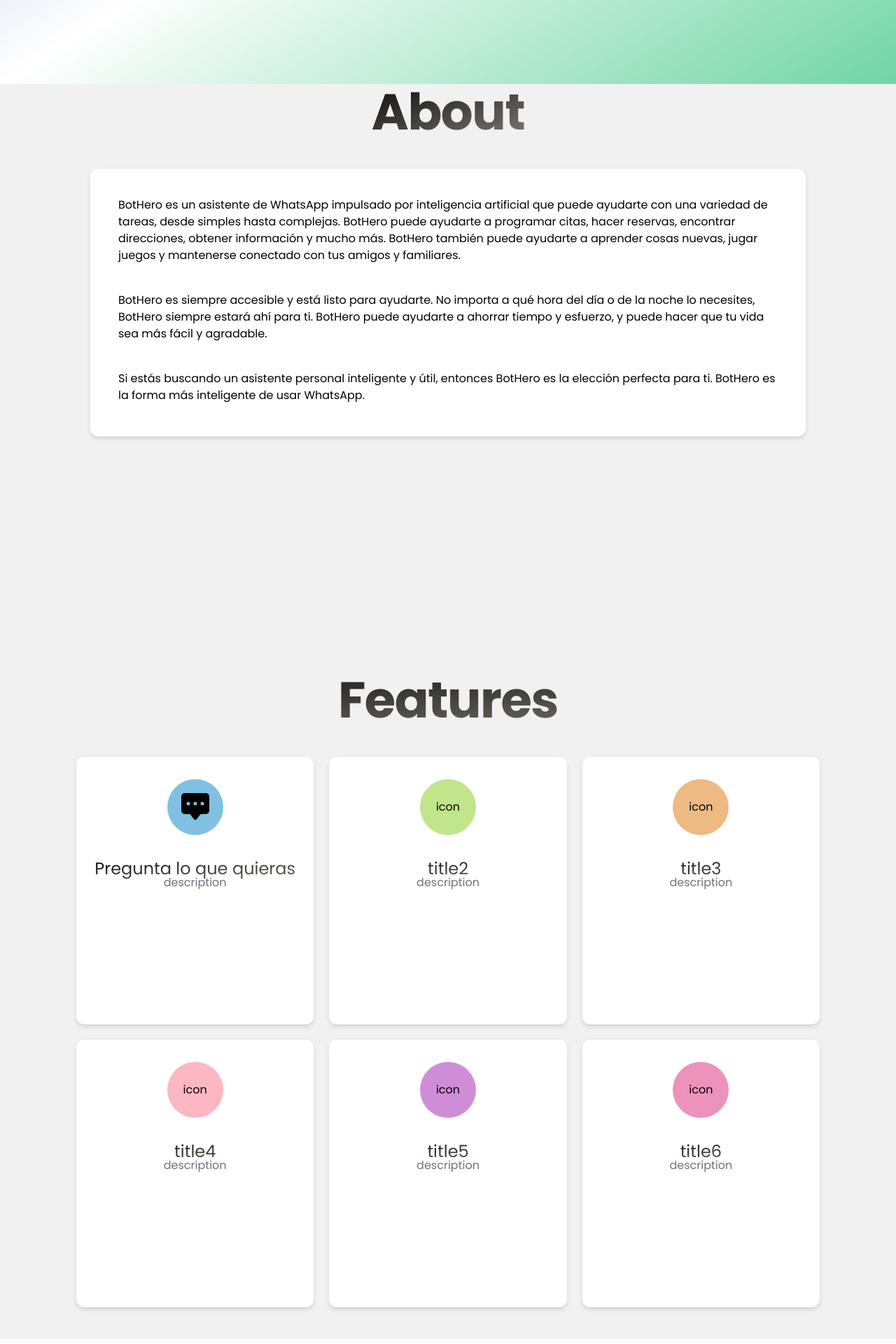
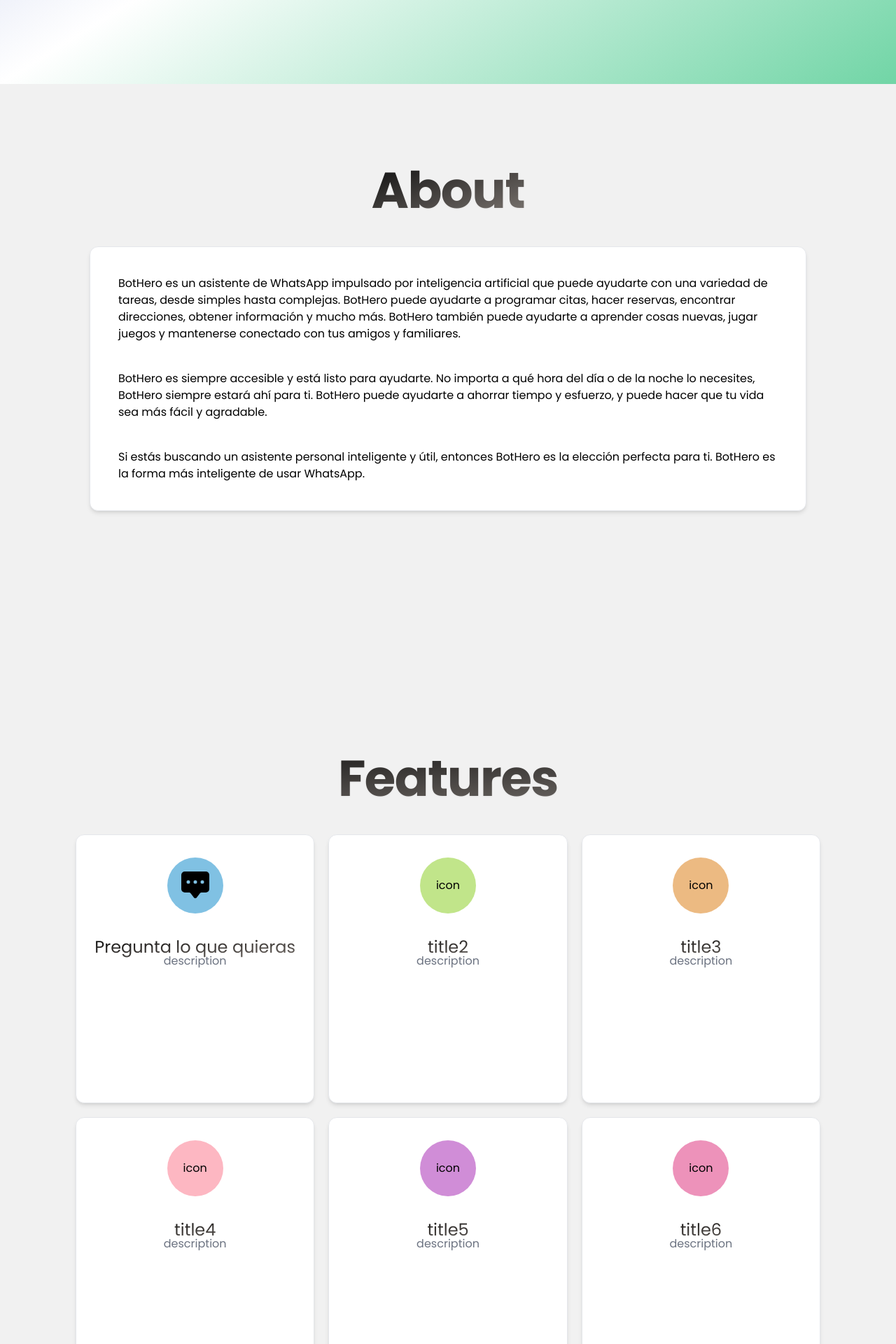
Before and after one commit to roberto-duran/bothero, a Next.js app: page / in a window 1280 px wide. Shown: the part 680-2600 px from the top of the page at 70% size. Built offline with nearby package versions, Linux system fonts and the light colour scheme.

Commit message:
fix mobile version

```diff
--- a/app/globals.css
+++ b/app/globals.css
@@ -41,7 +41,7 @@
 }
 
 section {
-  height: 100vh;
+  min-height: 100vh;
   z-index: 10;
 }
 
--- a/components/home/About.tsx
+++ b/components/home/About.tsx
@@ -1,11 +1,11 @@
 export default function About () {
   return (
     <section
-      className='flex flex-col gap-10 items-center z-10 w-full px-5 '
+      className='flex flex-col gap-10 items-center w-full px-5 '
       id='about'
     >
       <h1 className='header-title animate-fade-up font-display'>About</h1>
-      <div className='flex flex-col gap-10 default-card p-10 text-black w-[80vw]'>
+      <div className='flex flex-col gap-10 default-card p-10 text-black w-[90vw] md:w-[80vw] h-full'>
         <p>
           BotHero es un asistente de WhatsApp impulsado por inteligencia
           artificial que puede ayudarte con una variedad de tareas, desde
--- a/components/home/features/Features.tsx
+++ b/components/home/features/Features.tsx
@@ -57,7 +57,7 @@
 
 export default function Features () {
   return (
-    <section className='z-10 my-10' id='features'>
+    <section className='z-10 my-10 px-4 md:px-0' id='features'>
       <h1 className='header-title animate-fade-up font-display mb-10'>
         Features
       </h1>
```
